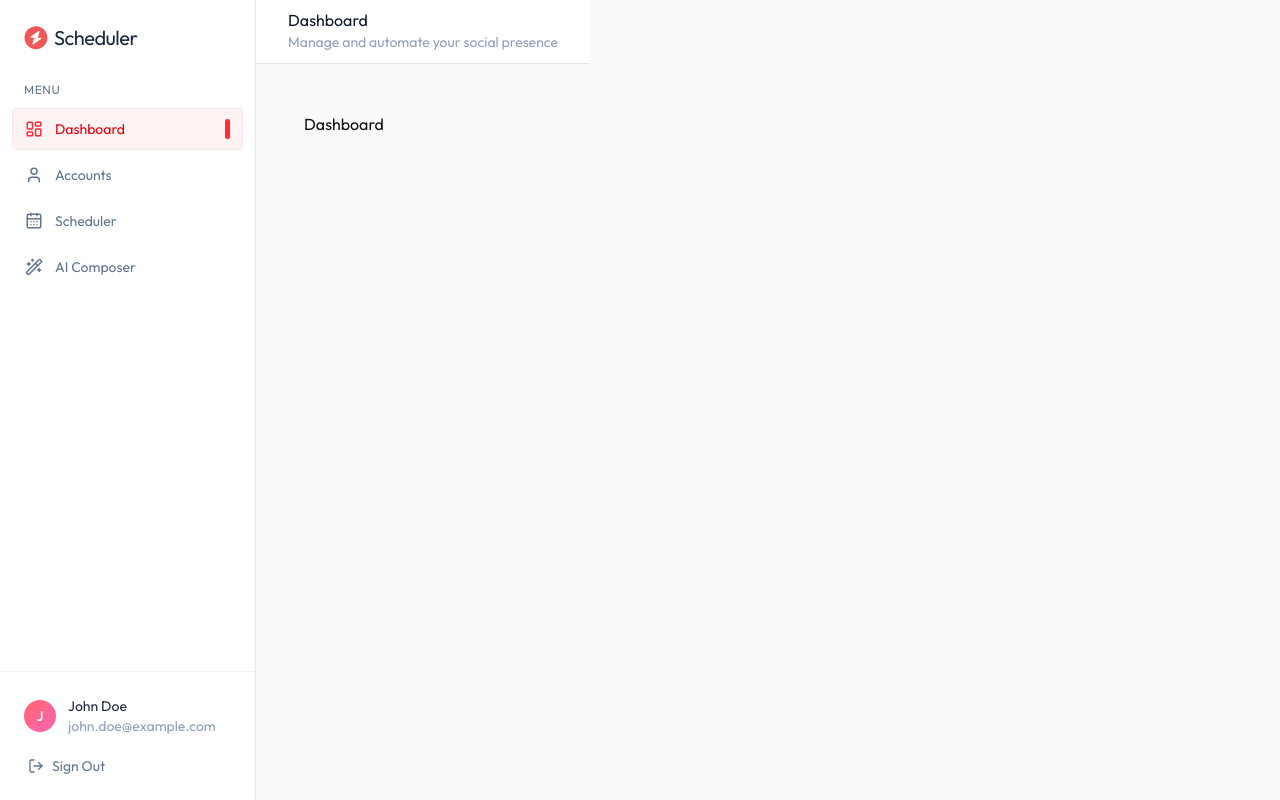
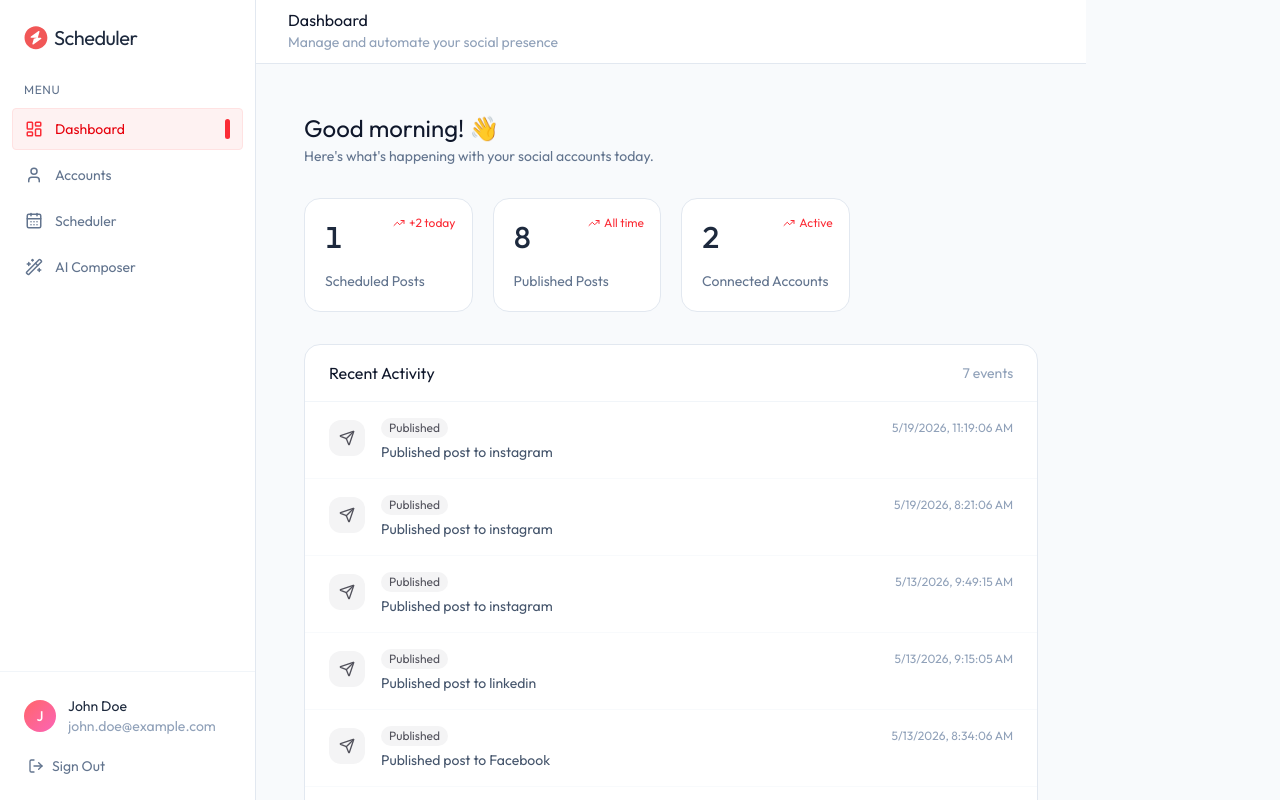
Before and after one commit to rohitrathod-4004/Social-Media-Automation, a React (Vite) app in the folder frontend/: page /dashboard in a window 1280 px wide. Shown: the top 800 px of the page. Built offline with nearby package versions, Linux system fonts and the light colour scheme.

Commit message:
Dashboard completed

```diff
--- a/frontend/src/components/Layout.tsx
+++ b/frontend/src/components/Layout.tsx
@@ -24,11 +24,6 @@
         {/*Mobile Overlay*/}
 
         {isMobileMenuOpen && <div className='fixed inset-0 bg-slate-900/50 z-40 md:hidden' onClick={()=> setisMobileMenuOpen(false)}/>}
-
-
-
-
-
 
         <Sidebar isOpen={isMobileMenuOpen} setIsOpen={setisMobileMenuOpen}/>
 
--- a/frontend/src/pages/Dashboard.tsx
+++ b/frontend/src/pages/Dashboard.tsx
@@ -1,8 +1,118 @@
-import React from 'react'
+import { CheckCircleIcon, Share2Icon , ClockIcon , TrendingUpIcon , SendIcon , ActivityIcon} from 'lucide-react';
+import React, { useState, useEffect } from 'react'
+import {dummyPostsData , dummyAccountsData , dummyActivityData} from '../assets/assets'
+
+
+
 
 const Dashboard = () => {
+
+  const [stats , setStats] = useState({scheduled: 0, published: 0, connectedAccounts: 0});
+  const [activities, setActivities] = useState<any[]>([])
+
+  useEffect(()=>{
+
+    const fetchDashboardData = async()=>{
+      try{
+        const [postsRes, accountsRes, activityRes]= [{data:dummyPostsData}, {data:dummyAccountsData}, {data:dummyActivityData}];
+        const posts = postsRes.data;
+        setStats({
+          scheduled: posts.filter((p: any) => p.status === 'scheduled').length,
+          published: posts.filter((p: any) => p.status === 'published').length,
+          connectedAccounts: accountsRes.data.filter((a: any) => a.status === 'connected').length
+        })
+
+        setActivities(activityRes.data)
+
+      }catch (error: any) {
+        console.error("Error fetching dashboard data", error);
+      }
+    }
+    fetchDashboardData();
+  } , [])
+
+  const statCards = [
+    {
+      label: "Scheduled Posts",
+      value: stats.scheduled,
+      icon: ClockIcon,
+      trend: "+2 today"
+    },
+    {
+      label: "Published Posts",
+      value: stats.published,
+      icon: CheckCircleIcon,
+      trend: "All time"
+    },
+    {
+      label: "Connected Accounts",
+      value: stats.connectedAccounts,
+      icon: Share2Icon,
+      trend: "Active"
+    },
+  ]
+
+
   return (
-    <div>Dashboard</div>
+    <div  className="space-y-8">
+
+      {/* Welcome bar */}
+      <div>
+        <h2 className="text-2xl text-slate-900">Good morning! 👋</h2>
+        <p className="text-sm text-slate-500 mt-0.5">Here's what's happening with your social accounts today.</p>
+      </div>
+
+      {/* Stats cards */}
+      <div className="grid grid-cols-1 md:grid-cols-2 lg:grid-cols-4 gap-5">
+        {statCards.map((card) => (
+          <div key={card.label} className="bg-white hover:bg-red-50 relative border border-slate-200 rounded-2xl p-5 hover:border-red-200 transition-all">
+            <div className="flex items-center justify-between mb-4">
+              <div className="text-3xl font-medium text-slate-800 tabular-nums">{card.value}</div>
+              <div className="text-xs absolute right-4 top-4 text-red-500 flex items-center gap-1">
+                <TrendingUpIcon className="size-3" />
+                {card.trend}
+              </div>
+            </div>
+            <p className="text-sm text-slate-500 mt-1">{card.label}</p>
+          </div>
+        ))}
+      </div>
+
+      {/* Activity feed */}
+      <div className="bg-white rounded-2xl border border-slate-200 overflow-hidden">
+        <div className="flex items-center justify-between px-6 py-4 border-b border-slate-100">
+          <h2 className="text-slate-900">Recent Activity</h2>
+          <span className="text-sm text-slate-400">{activities.length} events</span>
+        </div>
+
+      {activities.length === 0 ? (
+          <div className="flex flex-col items-center justify-center py-16 px-6">
+            <div className="size-12 bg-slate-100 rounded-xl flex items-center justify-center mb-3"><ActivityIcon className="size-6 text-slate-400" /></div>
+            <p className="text-slate-500">No activity yet</p>
+            <p className="text-slate-400 text-sm mt-1">Connect accounts and schedule posts to see events here.</p>
+          </div>
+        ) : (
+          <div className="divide-y divide-slate-50">
+            {activities.map((activity) => (
+              <div key={activity._id} className="flex items-start gap-4 px-6 py-4 hover:bg-slate-50/50 transition-colors">
+                <div className="size-9 rounded-xl flex items-center justify-center shrink-0 mt-0.5 bg-zinc-100 text-zinc-600">
+                  <SendIcon className="size-4" />
+                </div>
+                <div className="flex-1 min-w-0">
+                  <div className="flex items-center justify-between gap-2 mb-1">
+                    <span className="text-xs px-2 py-0.5 rounded-full bg-zinc-100 text-zinc-600">Published</span>
+                    <span className="text-xs text-slate-400 shrink-0">{new Date(activity.createdAt).toLocaleString()}</span>
+                  </div>
+                  <p className="text-sm text-slate-600">{activity.description}</p>
+                </div>
+              </div>
+            ))}
+          </div>
+        )}
+      </div>
+
+
+    </div>
   )
 }
 
```
